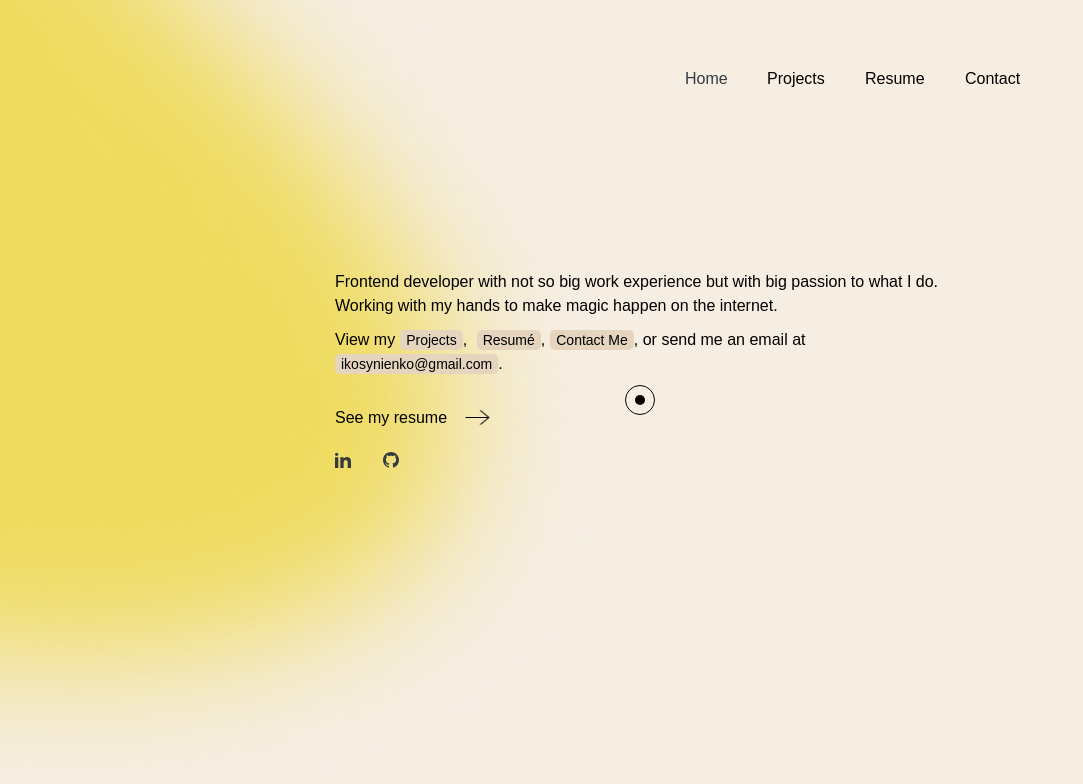
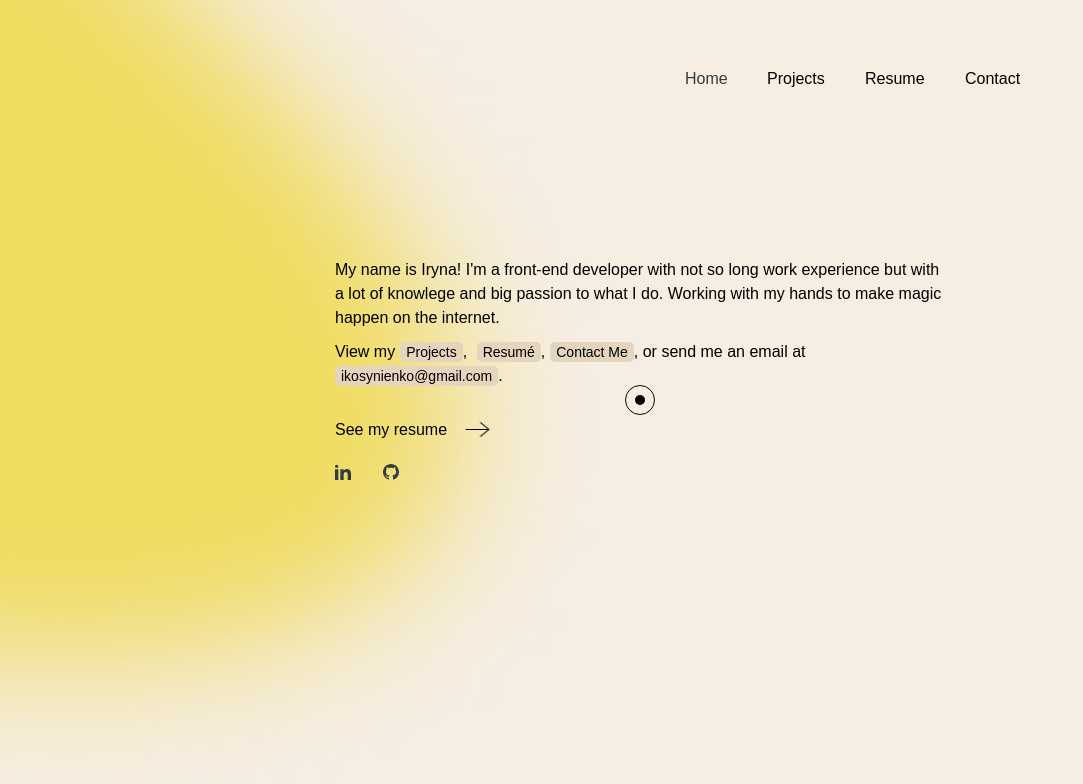
Before and after one commit to iramacarilla/my-res, a React (Create React App) app: page / in a window 1280 px wide. Shown: the top 784 px of the page, without its empty margins (0-1083 px from the left). Built offline with nearby package versions, Linux system fonts and the light colour scheme.

Commit message:
change text

```diff
--- a/src/Pages/Home.js
+++ b/src/Pages/Home.js
@@ -9,7 +9,7 @@ import LinkFurther from "../Component/LinkFurther";
 const Home = () => {
 
     const [text, setText] = useState("")
-    let words = ['Hello!', 'My name is Iryna!', 'I am a Frontend developer!'];
+    let words = ['Hello!', 'My name is Iryna!', "I'm a Front-end developer!"];
 
   useEffect(() => {
 
@@ -71,7 +71,7 @@ let wordflick = () => {
     <h2 className="home-title">{text}</h2>
       <div className="home-description">
         <div className="home-description__text">
-          <p className="mb-2">Frontend developer with not so big work experience but with big passion to what I do.
+          <p className="mb-2">My name is Iryna! I'm a front-end developer with not so long work experience but with a lot of knowlege and big passion to what I do.
           Working with my hands to make magic happen on the internet.</p>
           <p>View my
           <button type="button"><Link to='projects'> Projects</Link></button>, <button type="button"><Link to='cv'> Resumé</Link></button>,
```
